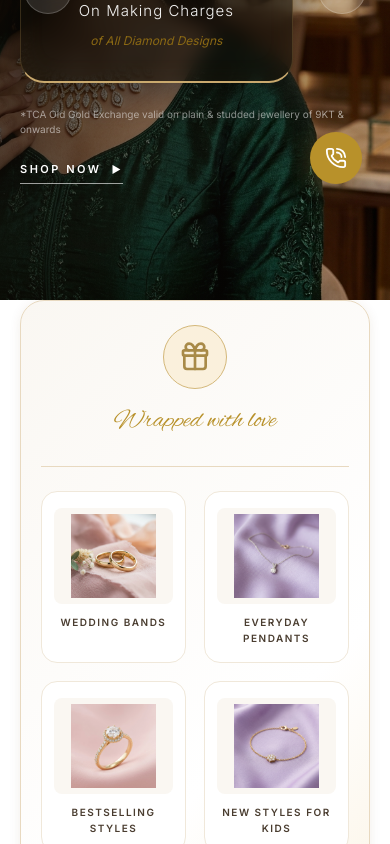
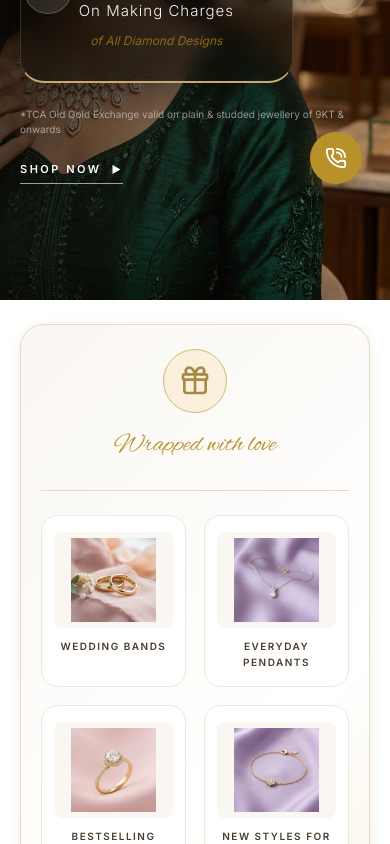
Before and after one commit to Abhinav-THAJ/nakshthra-ecom, a Next.js app in the folder frontend/: page / in a window 390 px wide. Shown: the part 632-1476 px from the top of the page. Built offline with nearby package versions, Linux system fonts and the light colour scheme; no server answers; the database is empty; a web font is replaced by a local one.

Commit message:
Add gap above Wrapped with Love panel on mobile

```diff
--- a/frontend/src/app/globals.css
+++ b/frontend/src/app/globals.css
@@ -2680,3 +2680,10 @@ img { display: block; max-width: 100%; }
     width: calc(50% - 6px) !important;
   }
 }
+
+/* Mobile Fix: Add gap above Wrapped with Love panel */
+@media (max-width: 768px) {
+  .wrapped-love-panel {
+    margin-top: 24px !important;
+  }
+}
```
